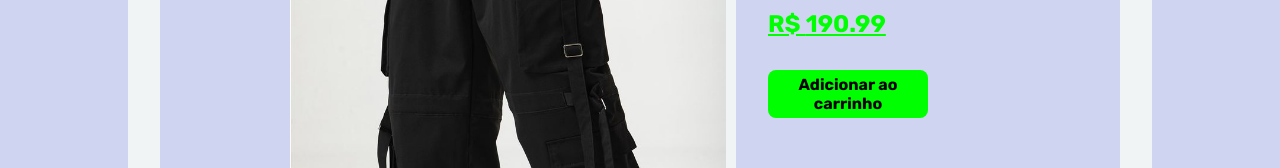
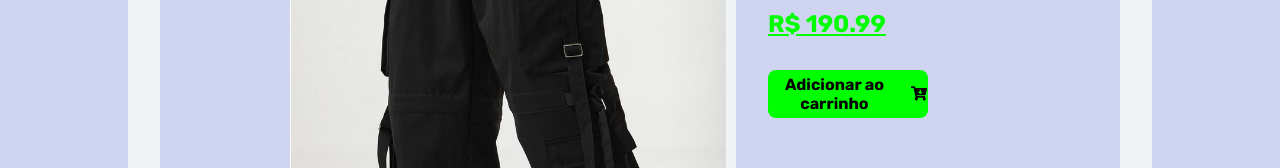
Before and after one commit to gustavocarvalho-ra/NextJs-Loja_Roupas, a Next.js app: page /produtos/1 in a window 1280 px wide. Shown: the part 423-591 px from the top of the page. Built offline with nearby package versions, Linux system fonts and the light colour scheme; a web font is replaced by a local one.

Commit message:
style: add icon cart

```diff
--- a/app/produtos/[id]/page.tsx
+++ b/app/produtos/[id]/page.tsx
@@ -11,6 +11,8 @@ import ImageZoom from "@/app/components/ZoomImage";
 import ItensCard from './../../components/ItensCard/index';
 import { useShoppingCart } from "../../contexts/useShoppingCart";
 import { products } from '@/app/types/products';
+import { FaCartArrowDown } from "react-icons/fa";
+import { styled } from 'styled-components';
 
 
 interface Params {
@@ -64,7 +66,7 @@ const ProdutoDetalhes: React.FC<{ params: Params}> = ({ params }) => {
                   <h2>R$ {produto.price}</h2>
                 </div>
                 <div className="add">
-                  <button onClick={() => handleAddProductShopping(produto as products)}>Adicionar ao carrinho</button>
+                  <button onClick={() => handleAddProductShopping(produto as products)}>Adicionar ao carrinho <FaCartArrowDown style={{fontSize: "1.3em"}}/></button>
                 </div>
               </div>
             </div>
--- a/app/produtos/styles.ts
+++ b/app/produtos/styles.ts
@@ -125,6 +125,10 @@ export const Main = styled.div `
             background: var(--green);
             border-radius: 8px;
             transition: all .3s;
+            display: flex;
+            align-items: center;
+            justify-content: center;
+            gap: .7em;
 
             &:hover {
               font-size: 1.1em;
```
